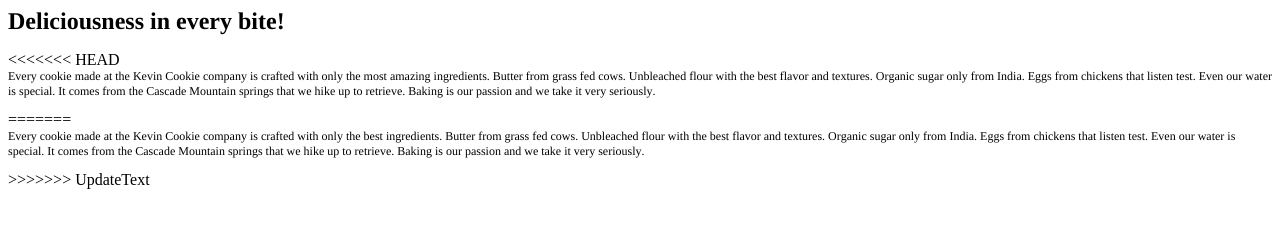
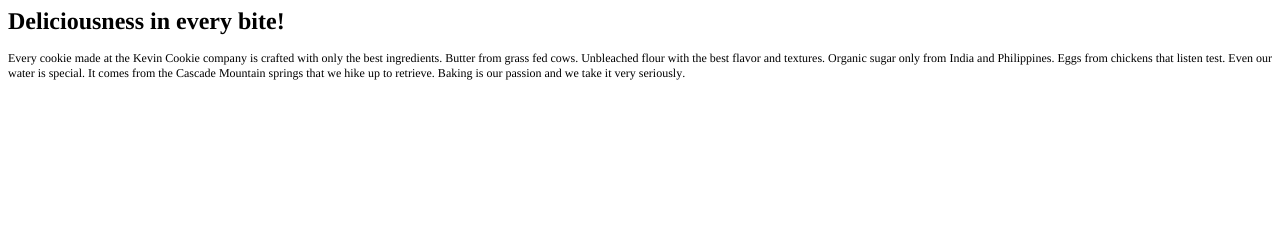
Before and after one commit to withcenter-dev2/testcookiecompanygit, a plain HTML site: page index.htm in a window 1280 px wide. Drawn offline with Linux system fonts and the light colour scheme.

Commit message:
Update index.htm

```diff
--- a/index.htm
+++ b/index.htm
@@ -13,10 +13,7 @@
 </head>
 <body>
 <h1 style="margin: 0.0px 0.0px 16.1px 0.0px; font: 24.0px Times; color: #000000; -webkit-text-stroke: #000000"><span class="s1"><b>Deliciousness in every bite!</b></span></h1>
-<<<<<<< HEAD
-<p class="p2"><span class="s1">Every cookie made at the Kevin Cookie company is crafted with only the most amazing ingredients. Butter from grass fed cows. Unbleached flour with the best flavor and textures. Organic sugar only from India. Eggs from chickens that listen test. Even our water is special. It comes from the Cascade Mountain springs that we hike up to retrieve. Baking is our passion and we take it very seriously.</span></p>
-=======
-<p class="p2"><span class="s1">Every cookie made at the Kevin Cookie company is crafted with only the best ingredients. Butter from grass fed cows. Unbleached flour with the best flavor and textures. Organic sugar only from India. Eggs from chickens that listen test. Even our water is special. It comes from the Cascade Mountain springs that we hike up to retrieve. Baking is our passion and we take it very seriously.</span></p>
->>>>>>> UpdateText
+
+<p class="p2"><span class="s1">Every cookie made at the Kevin Cookie company is crafted with only the best ingredients. Butter from grass fed cows. Unbleached flour with the best flavor and textures. Organic sugar only from India and Philippines. Eggs from chickens that listen test. Even our water is special. It comes from the Cascade Mountain springs that we hike up to retrieve. Baking is our passion and we take it very seriously.</span></p>
 </body>
 </html>
```
